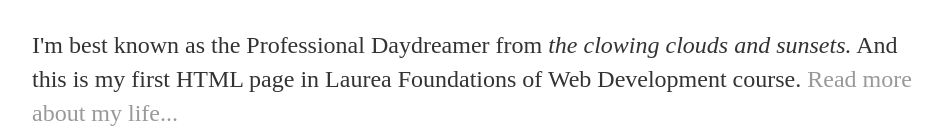
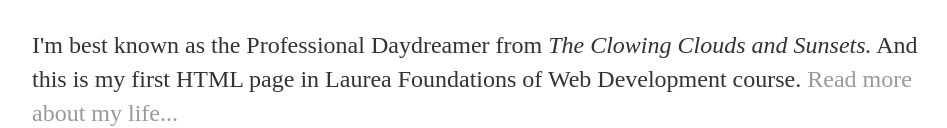
Before and after one commit to piiahannele/piiahannele.github.io, a plain HTML site: page index.html in a window 1280 px wide. Shown: the part 223-351 px from the top of the page, without its empty margins (160-1107 px from the left). Drawn offline with Linux system fonts and the light colour scheme.

Commit message:
Update index.html

```diff
--- a/index.html
+++ b/index.html
@@ -17,7 +17,7 @@
 		<div class="container">
     		<div class="blurb">
         		<h1>Hi there, I'm A Professional Multitasker!</h1>
-				<p>I'm best known as the Professional Daydreamer from <em>the clowing clouds and sunsets.</em> And this is my first HTML page in Laurea Foundations of Web Development course. <a href="/about">Read more about my life...</a></p>
+				<p>I'm best known as the Professional Daydreamer from <em>The Clowing Clouds and Sunsets.</em> And this is my first HTML page in Laurea Foundations of Web Development course. <a href="/about">Read more about my life...</a></p>
     		</div><!-- /.blurb -->
 		</div><!-- /.container -->
 		<footer>
```
